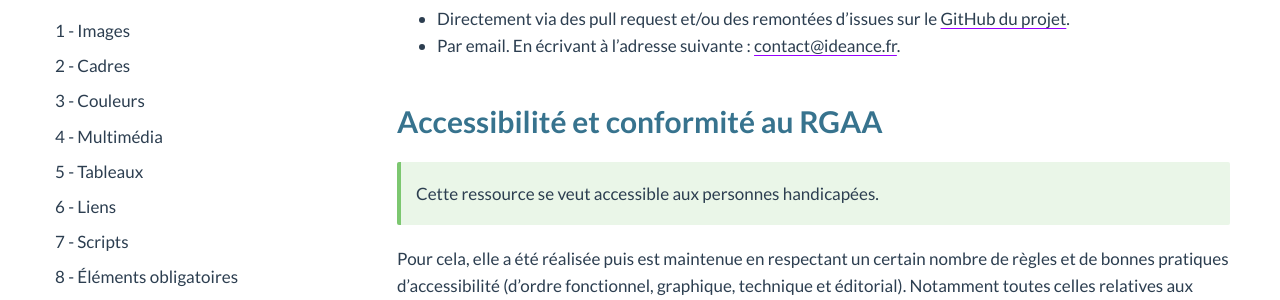
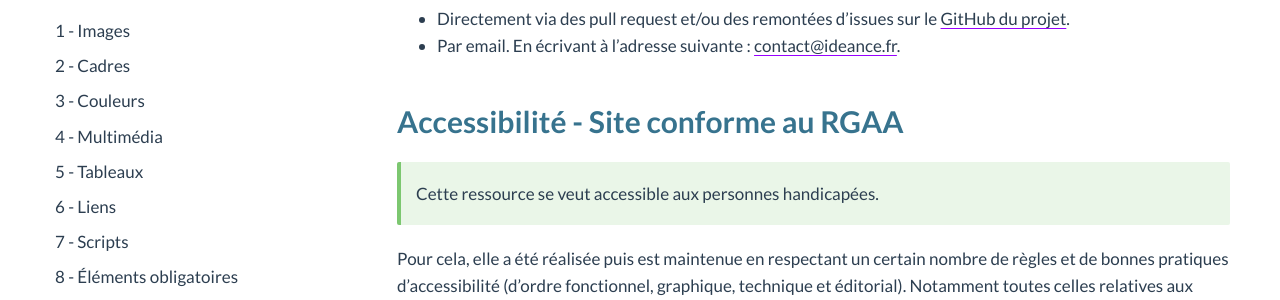
Before and after one commit to ideance-a11y/rgaa4-impacts-utilisateurs, a Jekyll site: the page built from a-propos.html, in a window 1280 px wide and 900 px high, scrolled down 1401 px. Shown: the part 157-457 px from the top of the window. Built offline with Jekyll 4.4.1, drawn with Linux system fonts in a browser that asks for light colours; some web fonts are replaced.

Commit message:
Mise à jour des contenus

```diff
--- a/a-propos.html
+++ b/a-propos.html
@@ -41,7 +41,7 @@ menu: rubriques
         <li>Par email. En écrivant à l’adresse suivante : <a href="mailto:contact@ideance.fr">contact@ideance.fr</a>.</li>
     </ul>
 
-    <h3>Accessibilité et conformité au RGAA</h3>
+    <h3 id="accessibilite">Accessibilité - Site conforme au RGAA</h3>
     <div class="ice-block ice-block__validate">
         <p>Cette ressource se veut accessible aux personnes handicapées.</p>
     </div>
@@ -57,7 +57,7 @@ menu: rubriques
     </ul>
     <p>La société Ideance mettra tout en œuvre pour répondre à vos difficultés dans le délai le plus court possible.</p>
 
-    <h3>Mentions légales</h3>
+    <h3 id="mentions-legales">Mentions légales</h3>
     <h4>Inspiration</h4>
     <p>Ce projet est fortement inspiré de la ressource « <a href="https://disic.github.io/guide-impacts_utilisateurs/">Défauts d’accessibilité : Impacts sur les utilisateurs</a> » complémentaire à la version 3 du RGAA.</p>
     <h4>Licence d’utilisation</h4>
```
